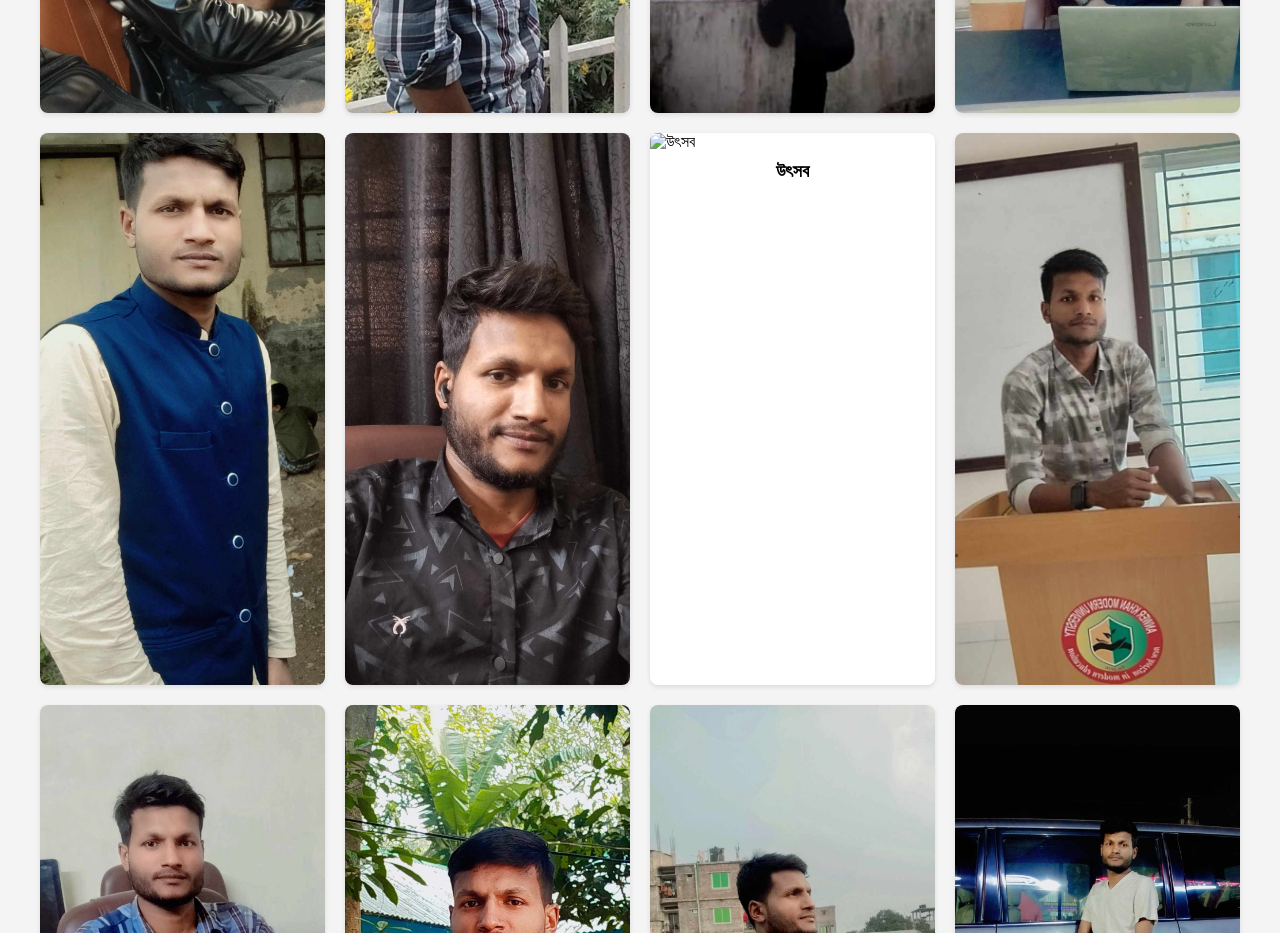
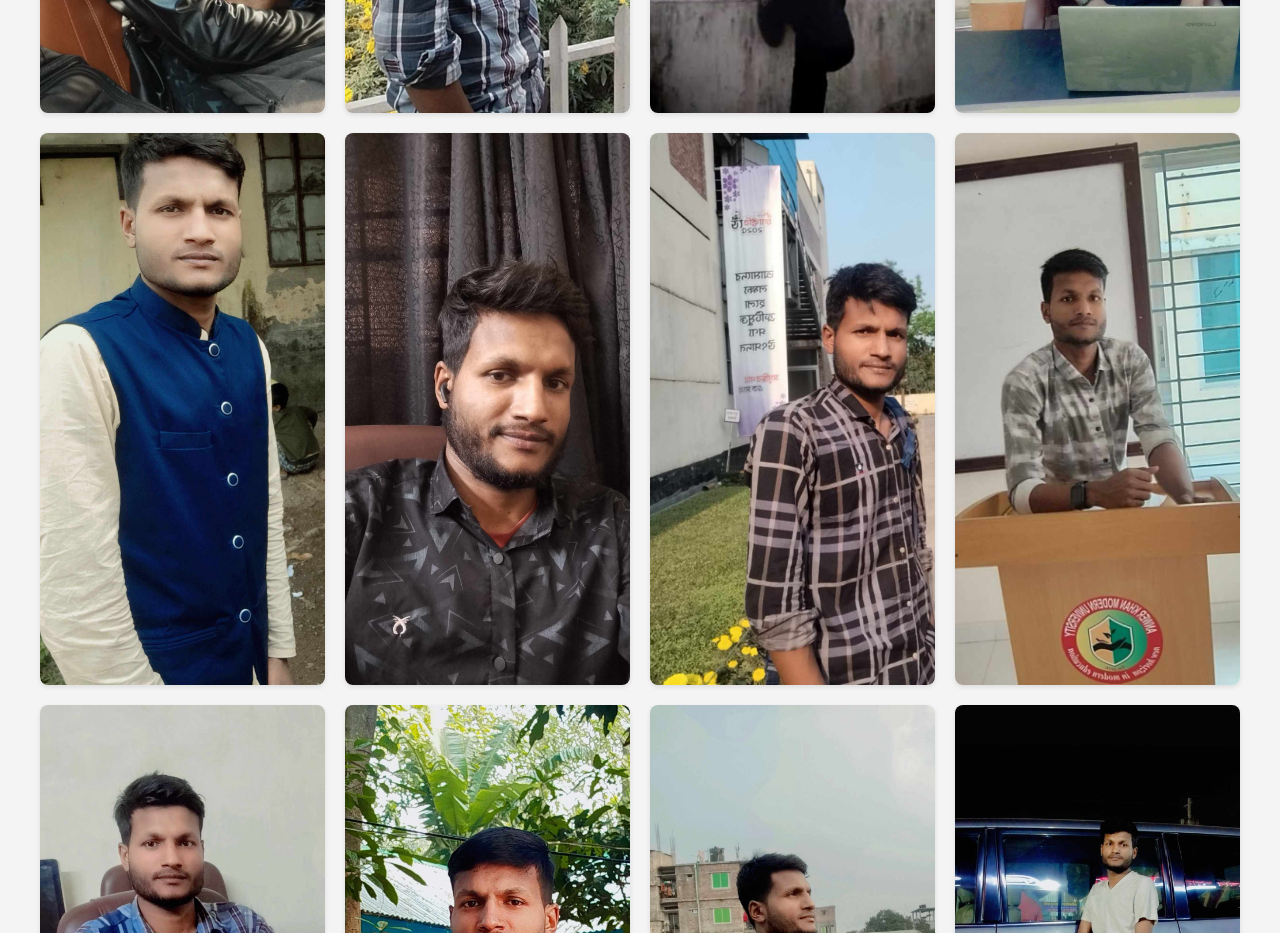
Before and after one commit to editornaem/masud, a plain HTML site: page index.html in a window 1280 px wide. Shown: the part 1700-2633 px from the top of the page. Drawn offline with Linux system fonts and the light colour scheme.

Commit message:
index.html

```diff
--- a/index.html
+++ b/index.html
@@ -103,7 +103,7 @@
             { title: "পরিবার", image: "Masud (12).jpeg" },
 	    { title: "প্রকৃতি", image: "Masud (13).jpeg" },
             { title: "ভ্রমণ", image: "Masud (14).jpeg" },
-            { title: "উৎসব", image: "hMasud (15).jpeg" },
+            { title: "উৎসব", image: "Masud (15).jpeg" },
             { title: "পরিবার", image: "Masud (16).jpeg" },
             { title: "মেঘ", image: "Masud (17).jpeg" },
 	    { title: "ভ্রমণ", image: "Masud (18).jpeg" },
```
